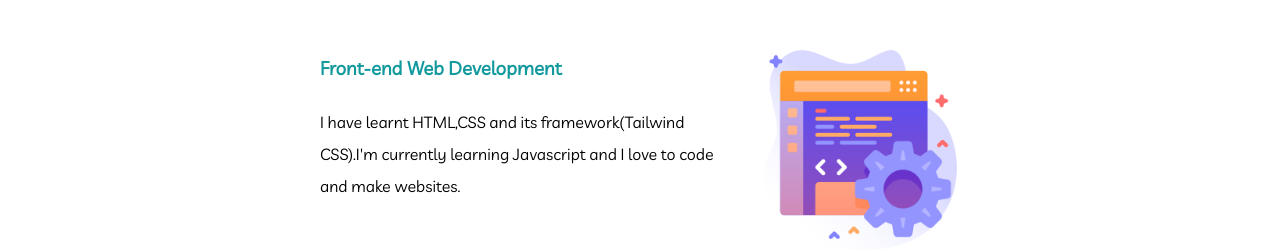
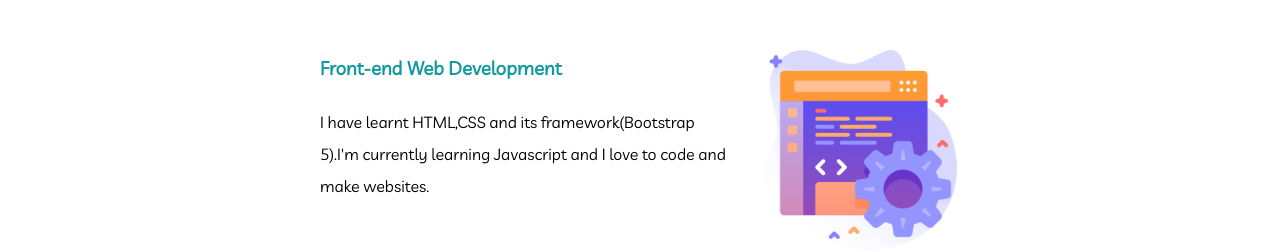
Before and after one commit to Anubhavgupta18/My-Site, a plain HTML site: page index.html in a window 1280 px wide. Shown: the part 1579-1831 px from the top of the page. Drawn offline with Linux system fonts and the light colour scheme; a web font is replaced by a local one.

Commit message:
Update index.html

```diff
--- a/index.html
+++ b/index.html
@@ -36,7 +36,7 @@
         <div class="skill-row">
           <img class="webd" src="css/images/development.png" alt="web d-img">
           <h3>Front-end Web Development</h3>
-          <p>I have learnt HTML,CSS and its framework(Tailwind CSS).I'm currently learning Javascript and I love to code and make websites.</p>
+          <p>I have learnt HTML,CSS and its framework(Bootstrap 5).I'm currently learning Javascript and I love to code and make websites.</p>
         </div>
       </div>
       <hr>
```
